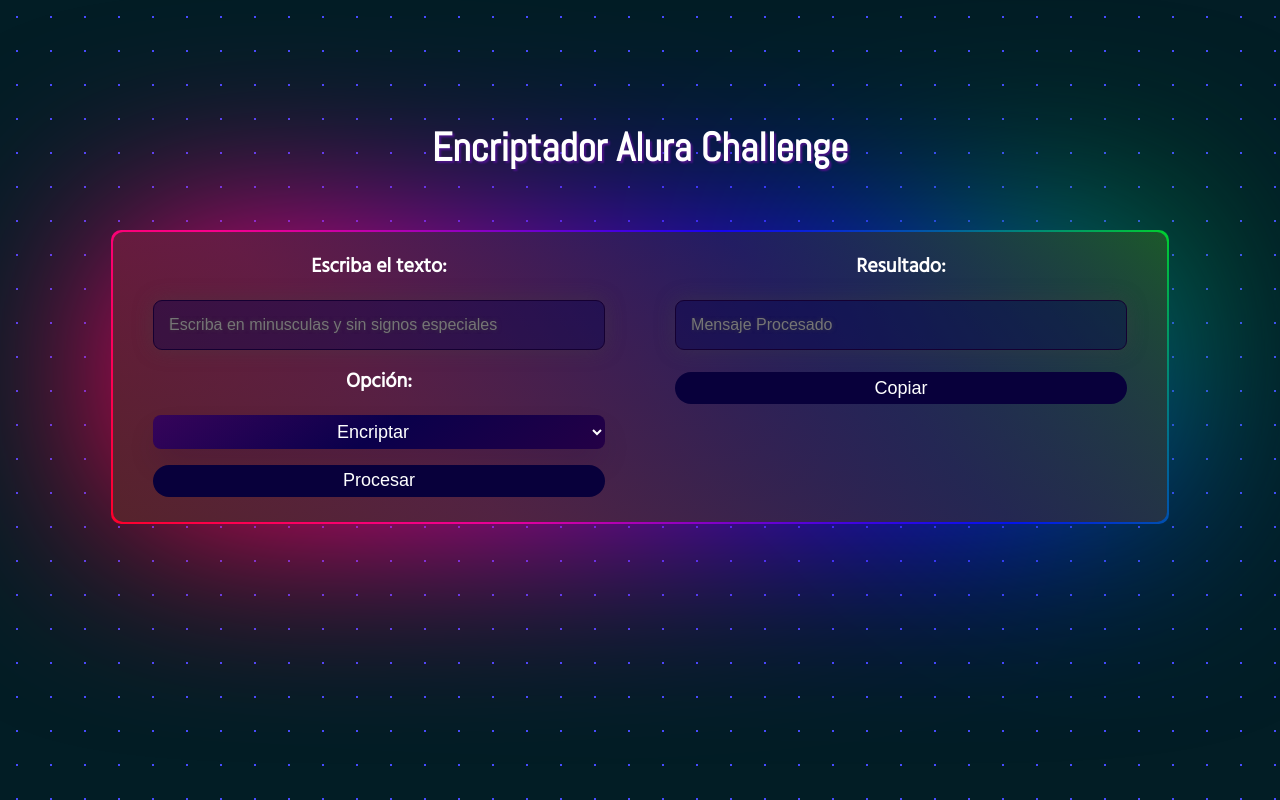
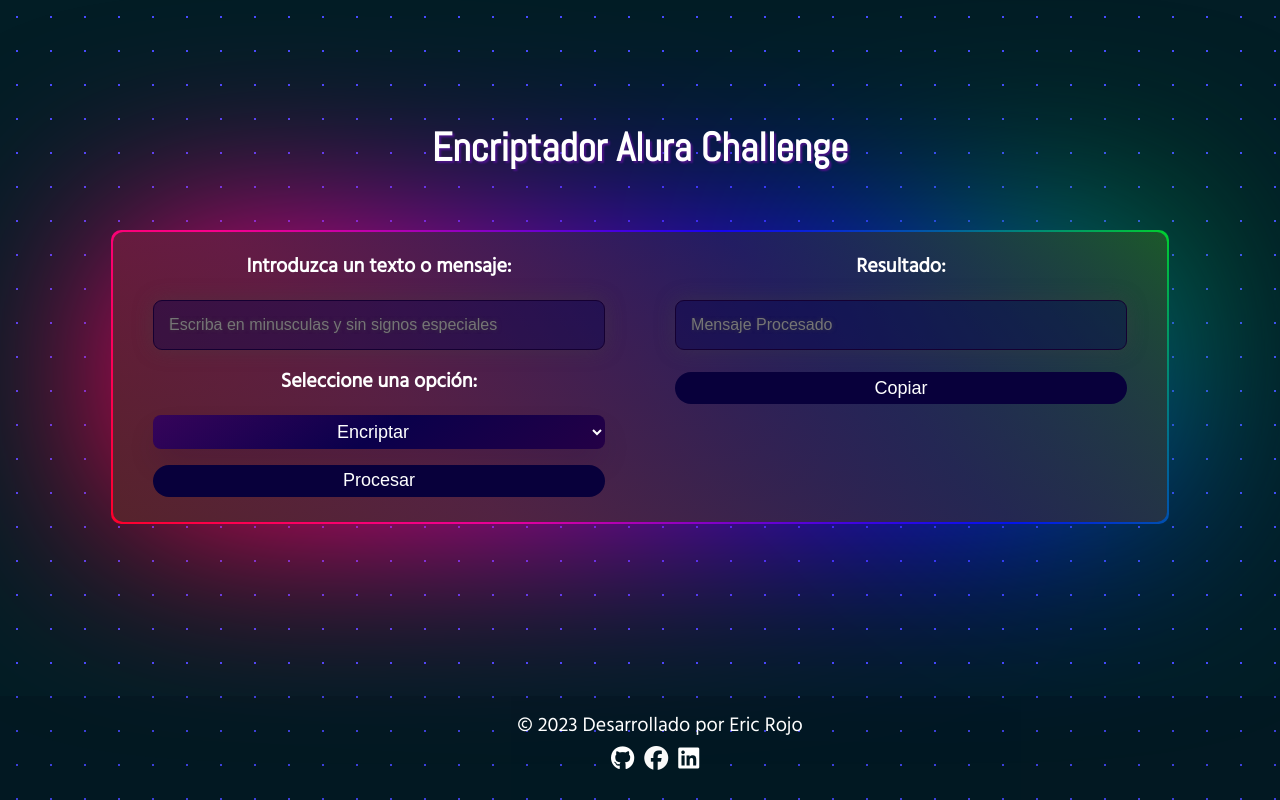
Before and after one commit to RojoRX/AluraChallenge, a plain HTML site: page index.html in a window 1280 px wide. Drawn offline with Linux system fonts and the light colour scheme.

Commit message:
Fixes corrected

```diff
--- a/index.html
+++ b/index.html
@@ -3,6 +3,7 @@
     <head>
         <title>Encriptador/Desencriptador Alura</title>
         <script src="main.js"></script>
+        <script src="https://kit.fontawesome.com/036b343b6a.js" crossorigin="anonymous"></script>
         <link rel="stylesheet" href="reset.css">
         <link rel="stylesheet" href="styles.css">
         <link rel="stylesheet" href="buttons.css">
@@ -11,9 +12,9 @@
         <h1 id="textTitle">Encriptador Alura Challenge</h1>
         <div class="card">
             <div class="primScreen">
-                <label for="encryptedMessage">Escriba el texto:</label>
+                <label for="encryptedMessage">Introduzca un texto o mensaje:</label>
                 <input class="css-input" id="text" placeholder="Escriba en minusculas y sin signos especiales"/>
-                <label for="option">Opción:</label>
+                <label for="option">Seleccione una opción:</label>
                 <select id="option" class="Selectbutton" >
                     <option value="encript">Encriptar</option>
                     <option value="decript">Desencriptar</option>
@@ -26,5 +27,16 @@
                 <button id="myButton" class="button"><span class="button-content">Copiar</span></button>
             </div>
         </div>
+        <footer>
+            <div class="container">
+              <p>© 2023 Desarrollado por Eric Rojo</p>
+              <div class="social-icons">
+                <a href="https://github.com/RojoRX" target="_blank" rel="noopener noreferrer"><i class="fab fa-github fa-2x" style="color: rgb(255, 255, 255);"></i></a>
+                <a href="https://www.facebook.com/EricRojo23" target="_blank" rel="noopener noreferrer"><i class="fab fa-facebook fa-2x" style="color: rgb(249, 249, 249);"></i></a>
+                <a href="https://www.linkedin.com/in/erick-rojas-chigua-569505276" target="_blank" rel="noopener noreferrer"><i class="fab fa-linkedin fa-2x" style="color: rgb(255, 255, 255);"></i></a>
+              </div>
+            </div>
+
+          </footer>
     </body>
 </html>
--- a/styles.css
+++ b/styles.css
@@ -74,9 +74,11 @@
     .card {
       grid-template-columns: 1fr;
     }
-    h1{
-        display: none;
-    }
+    h1 {
+      display: block;
+      font-size: 30px;
+      margin-top: 5%;
+     }
   }
 .primScreen,
 .resScreen {
@@ -92,7 +94,7 @@
 .resScreen div {
   margin-bottom: 5%;
 }
-label{
+label,p{
     font-family: Hind, sans-serif;
     text-align: center;
     font-size: 20px;
@@ -104,7 +106,7 @@
     border-width: 1px;
     border-color: #150032;
     background-color: rgba(0, 0, 75, 0.4);
-    color: #000000;
+    color: #d8d8d8;
     border-style: solid;
     border-radius: 9px;
     box-shadow: 0px 0px 20px rgba(66,66,66,.40);
@@ -153,3 +155,28 @@
   );
   transition: all 0.475s;
 }
+footer {
+  background-color: rgba(3, 3, 22, 0.157);
+  padding: 20px;
+  text-align: center;
+  position: fixed;
+  bottom: 0;
+  left: 0;
+  width: 100%;
+}
+
+.social-icons {
+  display: flex;
+  justify-content: center;
+  margin-bottom: 10px;
+  margin-top: 10px;
+}
+
+.social-icons a {
+  margin-right: 10px;
+}
+
+.social-icons i {
+  font-size: 24px;
+  color: blue;
+}
```
